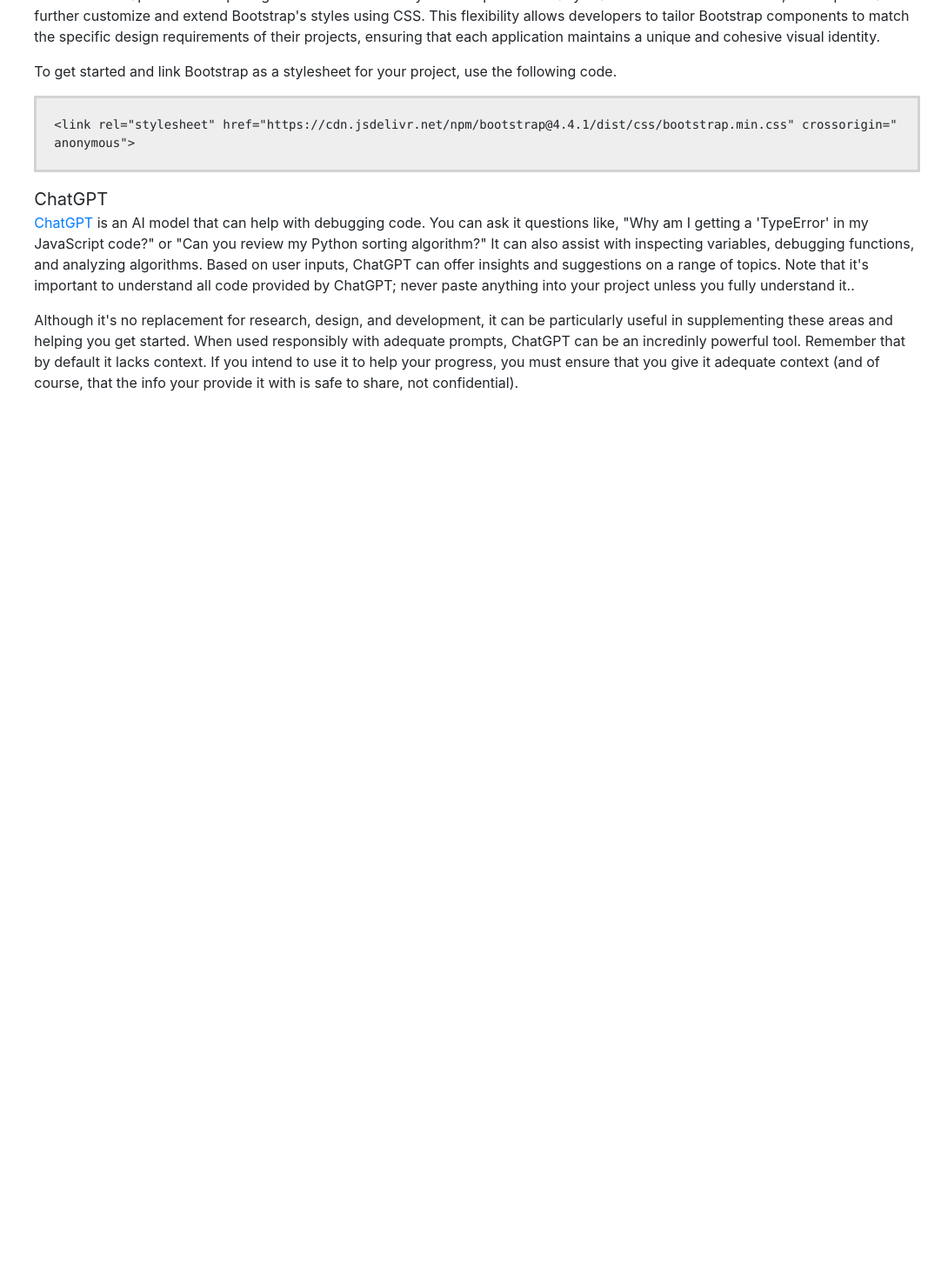
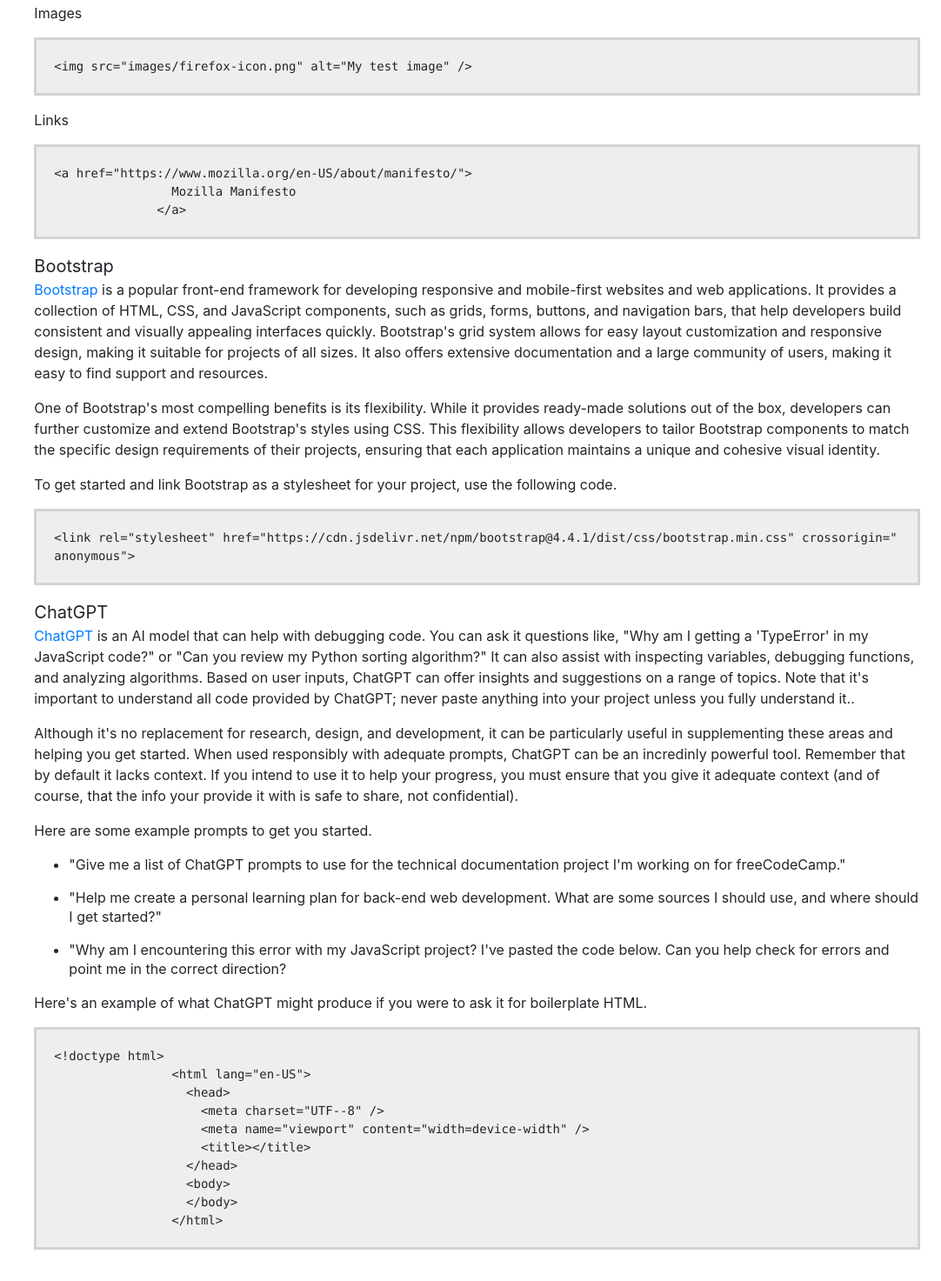
Before and after one commit to danielledonnelly/design-and-develop-toolkit, a plain HTML site: page index.html in a window 1280 px wide. Shown: the part 1346-2819 px from the top of the page at 87% size, without its empty margins (198-1280 px from the left). Before the commit the page ends 1834 px from the top, so only its background shows below. Drawn offline with nearby package versions, Linux system fonts and the light colour scheme.

Commit message:
code snippets added

```diff
--- a/index.html
+++ b/index.html
@@ -70,6 +70,18 @@
         <header class="head">MDN</header>
           <p><a class="link" href="https://developer.mozilla.org/en-US/">MDN</a> is a comprehensive web development resource provided by Mozilla, offering documentation, guides, and tutorials on web technologies such as HTML, CSS, JavaScript, and web APIs. It serves as a valuable reference for developers of all skill levels, providing detailed explanations, examples, and best practices for using various web technologies. MDN also covers browser compatibility, security considerations, and emerging web standards, making it an essential resource for staying up-to-date with the latest developments in web development.</p>
           <p>In addition to providing extensive documentation, MDN puts great emphasis on ensuring developers understand not just how to use technologies, but also why and when to use them. By delving into the nuances of browser support and security implications, MDN equips developers with the knowledge needed to build robust and secure web applications. Additionally, MDN's commitment to staying up-to-date with the latest developments in web technology ensures that developers have access to cutting-edge information and resources. Whether you're troubleshooting a bug, exploring a new feature, or learning about emerging trends, MDN serves as a trusted companion on the journey of web development.</p>
+          <p>Check out the code snippets below; these are taken directly from MDN as examples of some of the basic HTML documentation that you can find there.
+            <p>Paragraphs</p>
+            <pre><code>&lt;p&gt;My cat is very grumpy&lt;/p&gt;</code></pre>
+            <p>Images</p>
+            <pre><code>&lt;img src="images/firefox-icon.png" alt="My test image" /&gt;</code></pre>
+            <p>Links</p>
+            <pre><code>&lt;a href="https://www.mozilla.org/en-US/about/manifesto/"&gt;
+                Mozilla Manifesto
+              &lt;/a&gt;</code></pre>
+
+
+          </p>
         </section>
 
         <section class="main-section" id="Bootstrap">
@@ -84,6 +96,32 @@
             <header class="head">ChatGPT</header>
             <p><a class="link" href="https://chatgpt.com/">ChatGPT</a> is an AI model that can help with debugging code. You can ask it questions like, "Why am I getting a 'TypeError' in my JavaScript code?" or "Can you review my Python sorting algorithm?" It can also assist with inspecting variables, debugging functions, and analyzing algorithms. Based on user inputs, ChatGPT can offer insights and suggestions on a range of topics. Note that it's important to understand all code provided by ChatGPT; never paste anything into your project unless you fully understand it..</p>
             <p>Although it's no replacement for research, design, and development, it can be particularly useful in supplementing these areas and helping you get started. When used responsibly with adequate prompts, ChatGPT can be an incredinly powerful tool. Remember that by default it lacks context. If you intend to use it to help your progress, you must ensure that you give it adequate context (and of course, that the info your provide it with is safe to share, not confidential).</p>
+            <p>Here are some example prompts to get you started.</p>
+            <p>
+                <ul class="bullets">
+                <li>
+                    "Give me a list of ChatGPT prompts to use for the technical documentation project I'm working on for freeCodeCamp."
+                    <p></p>
+                </li>
+                <li>
+                    "Help me create a personal learning plan for back-end web development. What are some sources I should use, and where should I get started?"
+                    <p></p>
+                </li>
+                <li>
+                    <p>"Why am I encountering this error with my JavaScript project? I've pasted the code below. Can you help check for errors and point me in the correct direction?</p>
+            </ul></p>
+            <p>Here's an example of what ChatGPT might produce if you were to ask it for boilerplate HTML.</p>
+            <pre><code>&lt;!doctype html&gt;
+                &lt;html lang="en-US"&gt;
+                  &lt;head&gt;
+                    &lt;meta charset="UTF--8" /&gt;
+                    &lt;meta name="viewport" content="width=device-width" /&gt;
+                    &lt;title&gt;&lt;/title&gt;
+                  &lt;/head&gt;
+                  &lt;body&gt;
+                  &lt;/body&gt;
+                &lt;/html&gt;</code></pre>
+
         </section>
 
     </main>
--- a/style.css
+++ b/style.css
@@ -58,7 +58,6 @@ pre {
   white-space: pre-wrap; /* Preserve line breaks */
 }
 
-
 @media only screen and (min-width: 768px) and (max-width: 1000px) {
   #main-doc {
     margin-left: 200px !important;
```
